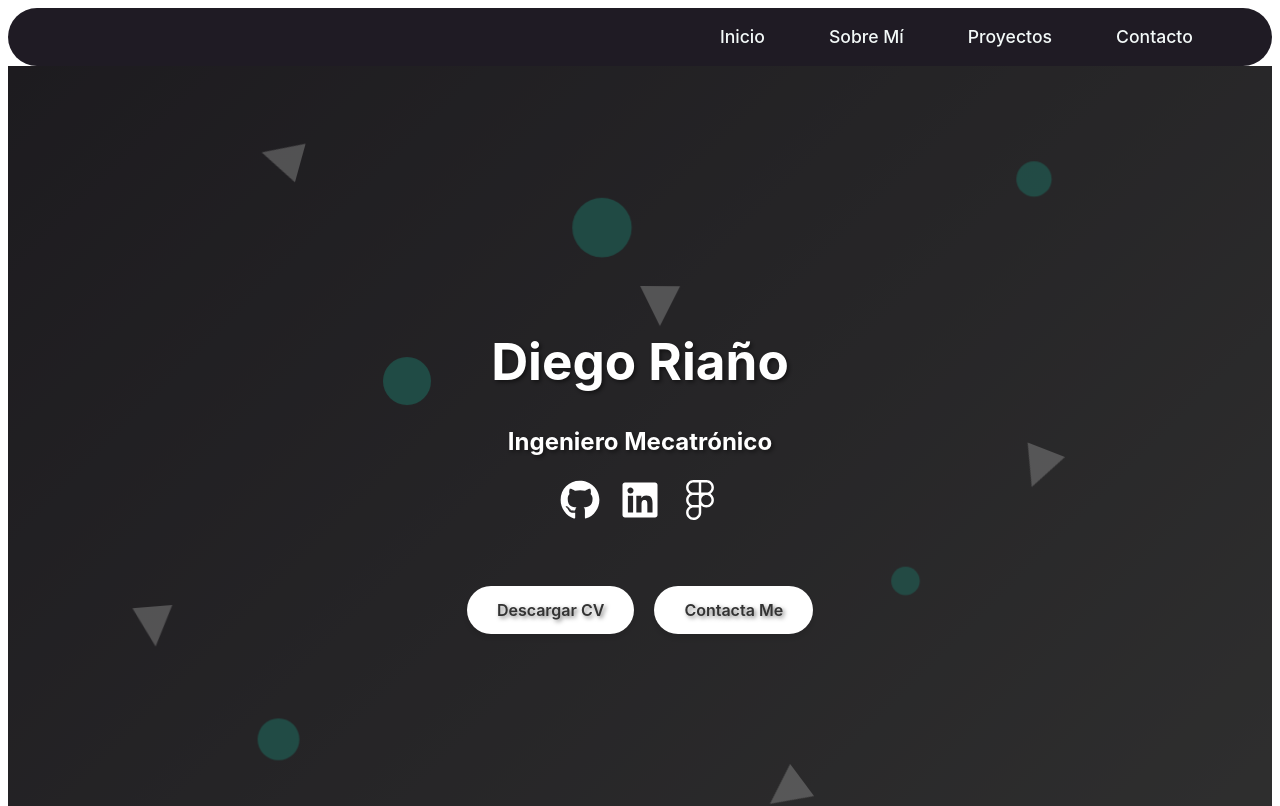
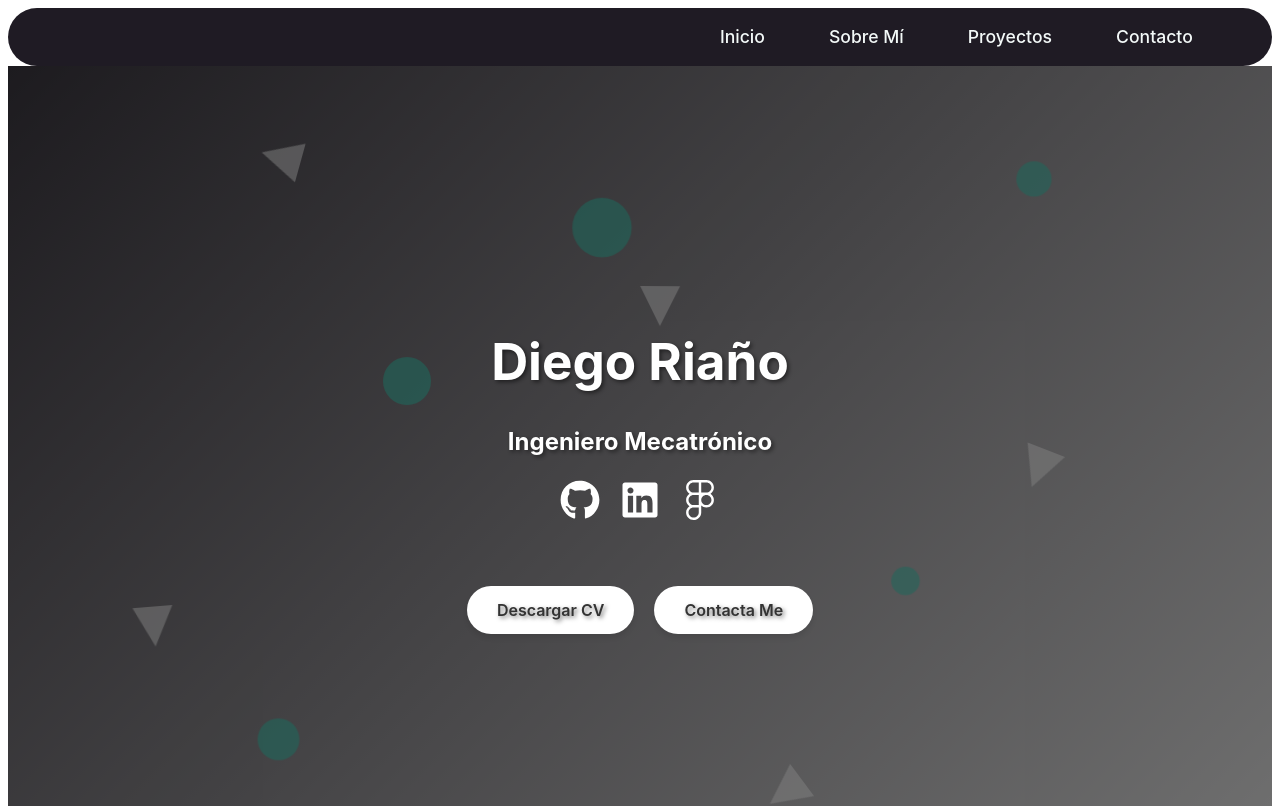
Before and after one commit to dart01/portafolio, a React (Vite) app: page / in a window 1280 px wide. Shown: the top 806 px of the page. Built offline with nearby package versions, Linux system fonts and the light colour scheme.

Commit message:
mas cambios

```diff
--- a/src/FloatingFiguresBackground.jsx
+++ b/src/FloatingFiguresBackground.jsx
@@ -36,7 +36,7 @@ const Container = styled.div`
   width: 100%;
   height: 100%;
   overflow: hidden;
-  background: linear-gradient(135deg,rgba(31, 27, 36, 0.88),rgba(18, 18, 18, 0.68));
+  background: linear-gradient(135deg,rgba(31, 27, 36, 0.88),rgba(18, 18, 18, 0.12));
   z-index: 0;
 `;
 
```
